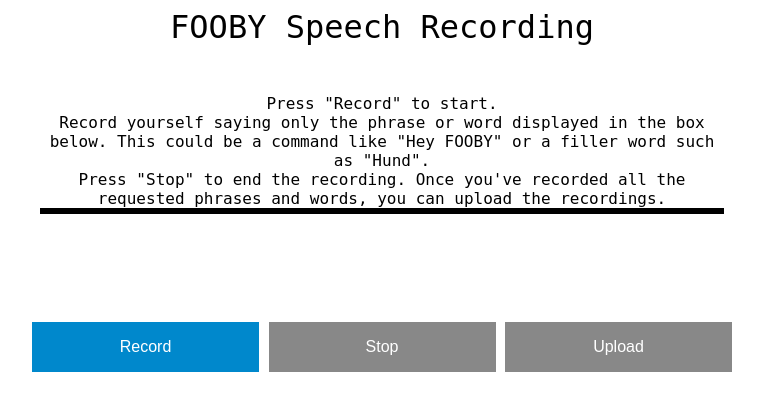
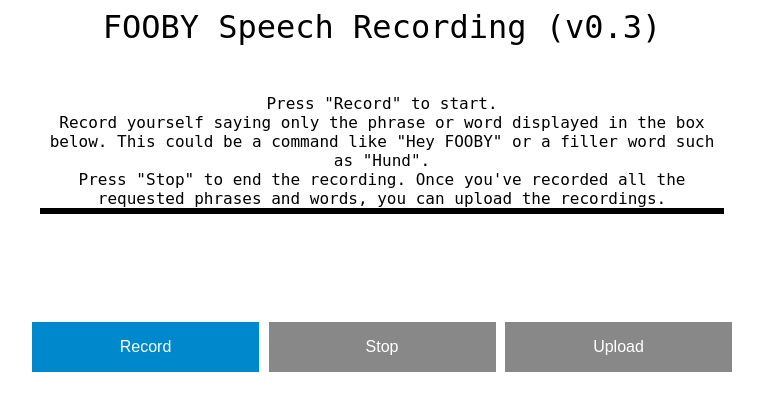
Before and after one commit to RubenNunez/ba-thesis-voicetrigger-in-mobileapps, a Flask app: template open-speech-recording/templates/record.html in a window 1280 px wide. Shown: the top 420 px of the page, without its empty margins (258-1021 px from the left). Run offline with Flask 3, Linux system fonts and the light colour scheme; the template is opened without the code that fills it, so the values that code supplies are empty.

Commit message:
add version

```diff
--- a/open-speech-recording/templates/record.html
+++ b/open-speech-recording/templates/record.html
@@ -12,7 +12,7 @@
   <body>
     <div class="wrapper">
       <header>
-        <h1>FOOBY Speech Recording</h1>
+        <h1>FOOBY Speech Recording (v0.3)</h1>
       </header>
 
       <section class="top-display">
```
